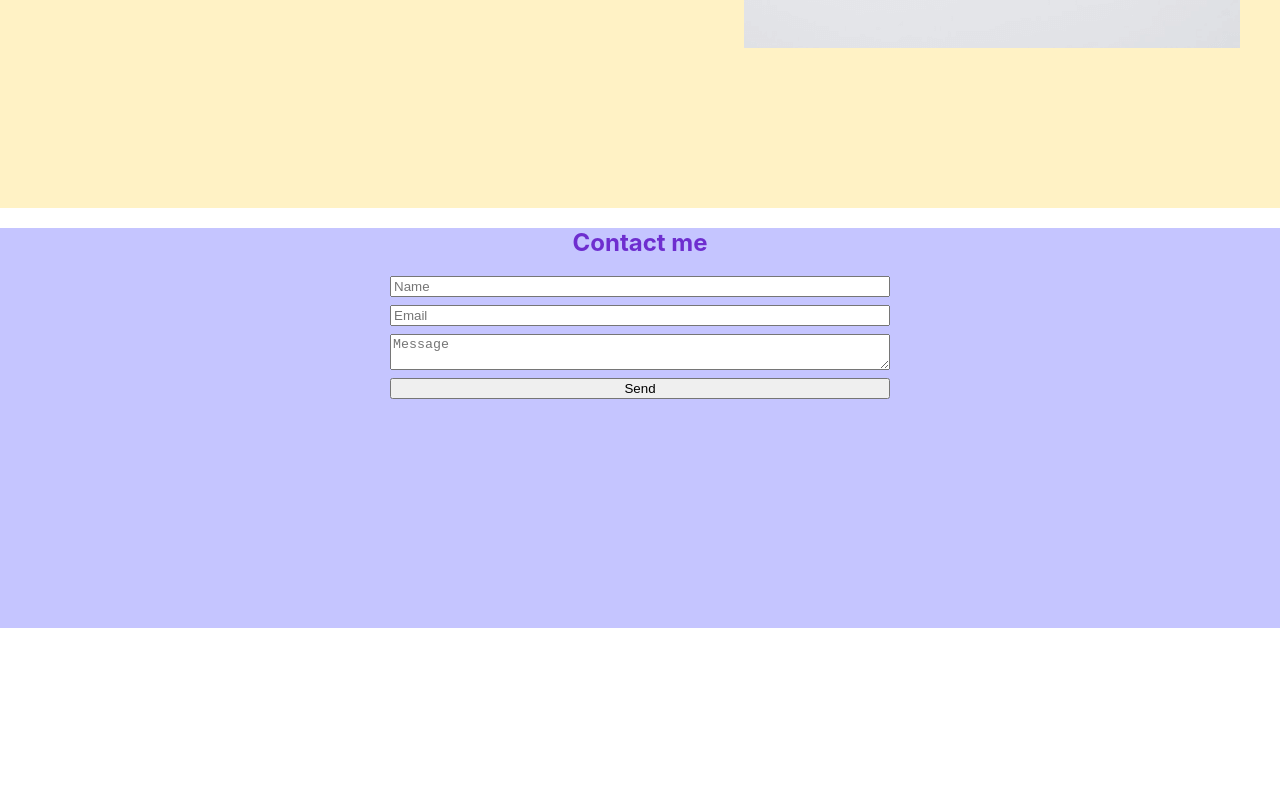
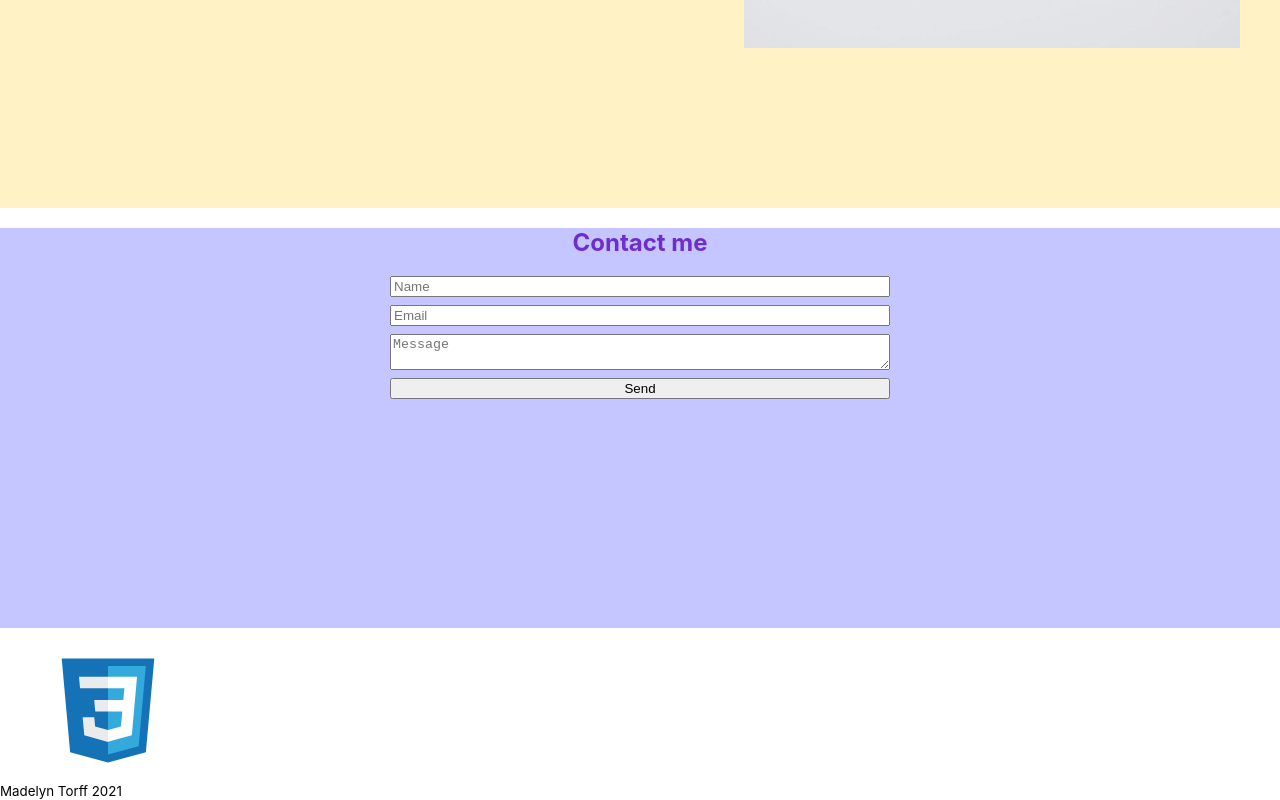
Before and after one commit to trifonova-dev/Trifonova-Natalia-portfolio, a React (Vite) app: page / in a window 1280 px wide. Shown: the part 3154-3954 px from the top of the page. Before the commit the page ends 3782 px from the top, so only its background shows below. Built offline with nearby package versions, Linux system fonts and the light colour scheme.

Commit message:
Commit Projects

```diff
--- a/src/App.tsx
+++ b/src/App.tsx
@@ -5,6 +5,7 @@ import {Main} from "./layout/sections/main/Main.tsx";
 import {Skills} from "./layout/sections/skills/Skills.tsx";
 import {Works} from "./layout/sections/works/Works.tsx";
 import {Contacts} from "./layout/sections/contacts/Contacts.tsx";
+import {Footer} from "./layout/footer/Footer.tsx";
 
 function App() {
     return (
@@ -14,6 +15,7 @@ function App() {
             <Skills/>
             <Works/>
             <Contacts/>
+            <Footer/>
         </div>
     )
 }
--- /dev/null
+++ b/src/layout/footer/Footer.tsx
@@ -0,0 +1,34 @@
+// import React from 'react';
+
+import styled from "styled-components";
+import {Icon} from "../../components/icon/Icon.tsx";
+
+export const Footer = () => {
+    return (
+        <StyledFooter>
+            <SocialIconList>
+                <SocialIconLink>
+                    <Icon iconId={"css"}/>
+                </SocialIconLink>
+            </SocialIconList>
+            <Copyright>
+                Madelyn Torff 2021
+            </Copyright>
+        </StyledFooter>
+    );
+};
+
+const StyledFooter = styled.footer`
+
+`
+
+const SocialIconList = styled.ul`
+
+`
+const SocialIconLink = styled.a`
+
+`
+
+const Copyright = styled.small`
+
+`
--- a/src/layout/sections/main/Main.tsx
+++ b/src/layout/sections/main/Main.tsx
@@ -3,6 +3,7 @@
 import styled from "styled-components";
 import photo from "./../../../assets/images/photo.webp"
 import {FlexContainer} from "../../../components/flexContainer/FlexContainer.tsx";
+import { Button } from "../button/Button.tsx";
 
 
 export const Main = () => {
@@ -14,8 +15,8 @@ export const Main = () => {
                     <Name>Hello, my name is Natalia Trifonova</Name>
                     <Description>Short text with details about you, what you do or your professional career. You can add more
                         information on the about page.</Description>
-                    <ButtonOne>Projects</ButtonOne>
-                    <ButtonTwo>LinkedIn</ButtonTwo>
+                    <Button>Projects</Button>
+                    <Button>LinkedIn</Button>
                 </StyledMainInfo>
                 <Photo src={photo}/>›
             </FlexContainer>
@@ -45,12 +46,6 @@ export const Name = styled.p`
 export const Description = styled.p`
 `
 
-export const ButtonOne = styled.button`
-
-`
-export const ButtonTwo = styled.button`
-
-`
 
 export const Photo = styled.img`
     width: 720px;
@@ -58,6 +53,4 @@ export const Photo = styled.img`
     object-fit: cover;
     margin-left: auto;
 
-
-
 `
```
Also changed, not shown: src/assets/images/icons-sprite.svg.
